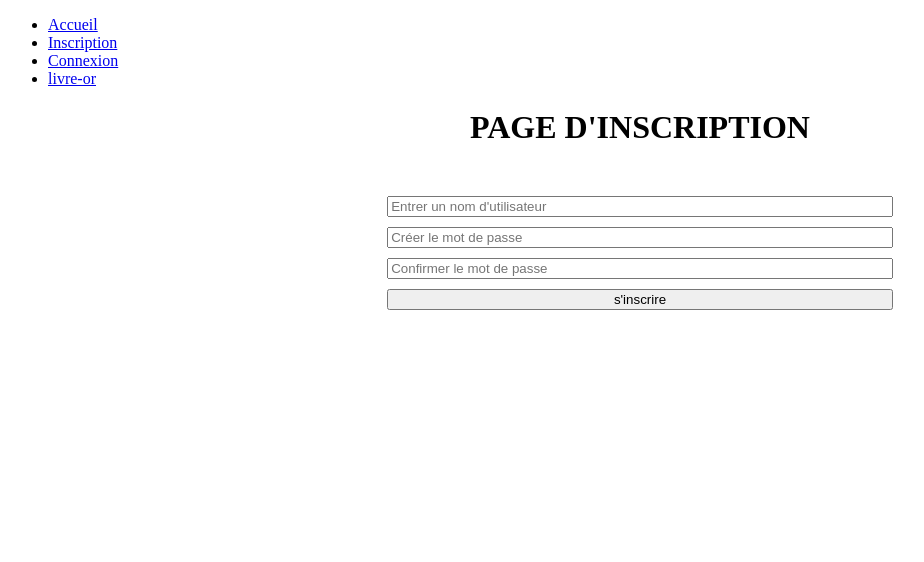
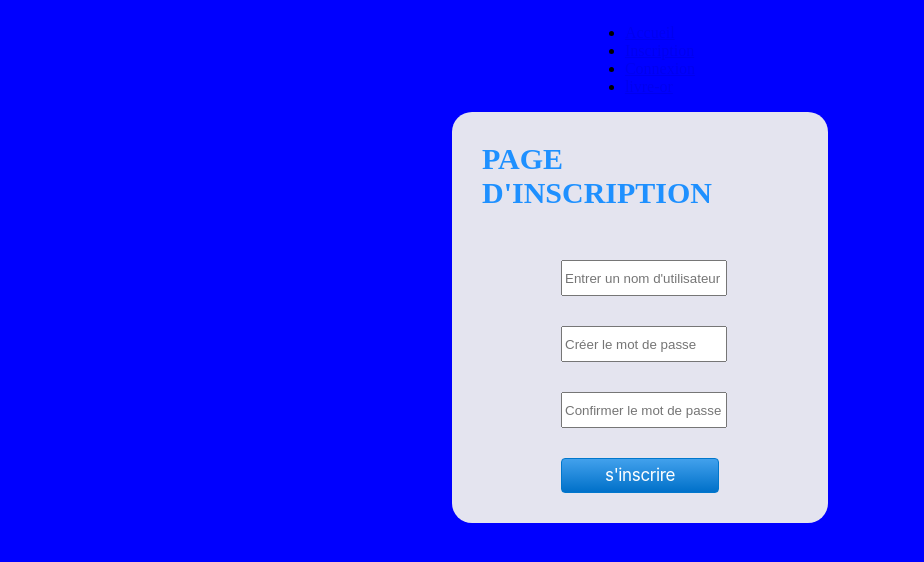
Before and after one commit to H-rayen/livreor, a PHP site: page /inscription.php in a window 1280 px wide. Shown: the top 562 px of the page, without its empty margins (0-924 px from the left). Run offline with PHP 8.4, Linux system fonts and the light colour scheme.

Commit message:
inscription et connexion

```diff
--- a/connexion.php
+++ b/connexion.php
@@ -14,9 +14,9 @@
     <form class="connexion" method="post" action ="model/traitement-connexion.php">
         <h1>Connexion</h1>
         <p class="text">Nom d'utilisateur</p>
-        <input name="login" type="text" placeholder="Nom d'utilisateur">
+        <input class="util" name="login" type="text" placeholder="Nom d'utilisateur">
         <p class="text">Mot de passe</p>
-        <input name="password" type="password" placeholder="Mot de passe">
+        <input class= 'util' name="password" type="password" placeholder="Mot de passe">
         <input class="btn_connexion" name ="bouton" type="submit" value="Envoyer">
 
     </form>
--- a/inscription.php
+++ b/inscription.php
@@ -8,11 +8,13 @@
 <link rel="stylesheet" href="style_inscription.css">
 
 </head>
+
 <body>
-    <?php include "structure/menu.php"; ?>
+        <?php include "structure/menu.php"; ?>
 
-    <h1>PAGE D'INSCRIPTION</h1>
     <div class="inscription_container">
+                <h1>PAGE D'INSCRIPTION</h1>
+
         <form class="inscription" method="post" action ="model/traitement-inscription.php">
 
         <input class="placeholder" type="text" name="nom_d'utilisateur" placeholder="Entrer un nom d'utilisateur">
--- a/style_inscription.css
+++ b/style_inscription.css
@@ -1,7 +1,29 @@
+
+body{
+    display: flex;
+    flex-direction: column;
+    align-items: center;
+    background-color: blue;
+
+}
+
+
 .inscription_container{
  display: flex;
+ flex-direction: column;
+ background-color: rgb(228, 228, 239) ;
+ border-radius: 20px;
+ gap: 30px;
+ width: 25%;
+ padding: 30px ;
  justify-content: center;
+ align-items: center;
+}
 
+h1{
+    margin-top:0;
+    font-size:30px;
+    color: dodgerblue;
 }
 
 
@@ -9,14 +31,75 @@
 .inscription{
 
  display : flex ;
+ text-align: center;
  flex-direction: column;
- gap: 10px;
- width: 40% ;
+ gap: 30px;
+ width: 50% ;
 
 
 }
 
-h1{
-    text-align: center;
-    margin-bottom :50px ;
+.placeholder{
+    height: 30px;
+    width: 100%;
 }
+
+/* .inscrire{
+     height: 30px;
+    width: 100%;
+    border-radius: 4%;
+    background-color: dodgerblue;
+    font-size: 20px;
+    color: white;
+    border: none;
+
+
+} */
+
+
+.inscrire {
+  background-image: linear-gradient(#42A1EC, #0070C9);
+  border: 1px solid #0077CC;
+  border-radius: 4px;
+  box-sizing: border-box;
+  color: #FFFFFF;
+  cursor: pointer;
+  direction: ltr;
+  display: block;
+  font-family: "SF Pro Text","SF Pro Icons","AOS Icons","Helvetica Neue",Helvetica,Arial,sans-serif;
+  font-size: 17px;
+  font-weight: 400;
+  letter-spacing: -.022em;
+  line-height: 1.47059;
+  min-width: 30px;
+  overflow: visible;
+  padding: 4px 15px;
+  text-align: center;
+  vertical-align: baseline;
+  user-select: none;
+  -webkit-user-select: none;
+  touch-action: manipulation;
+  white-space: nowrap;
+}
+
+.inscrire:disabled {
+  cursor: default;
+  opacity: .3;
+}
+
+.inscrire:hover {
+  background-image: linear-gradient(#51A9EE, #147BCD);
+  border-color: #1482D0;
+  text-decoration: none;
+}
+
+.inscrire:active {
+  background-image: linear-gradient(#3D94D9, #0067B9);
+  border-color: #006DBC;
+  outline: none;
+}
+
+.inscrire:focus {
+  box-shadow: rgba(131, 192, 253, 0.5) 0 0 0 3px;
+  outline: none;
+}
```
Also changed, not shown: style_connexion.css (+7 -1 lines).
